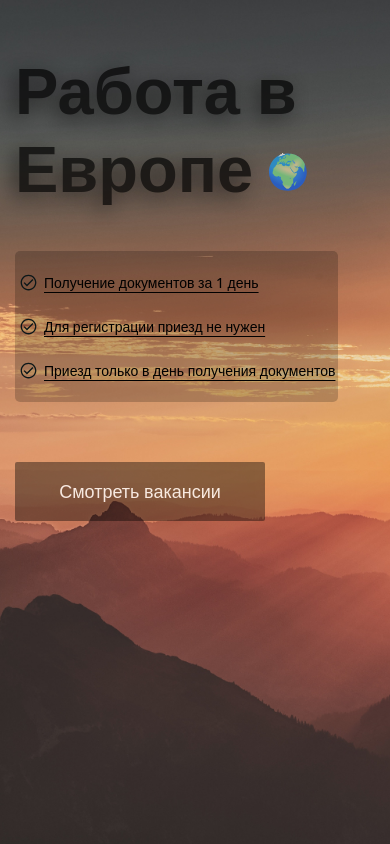
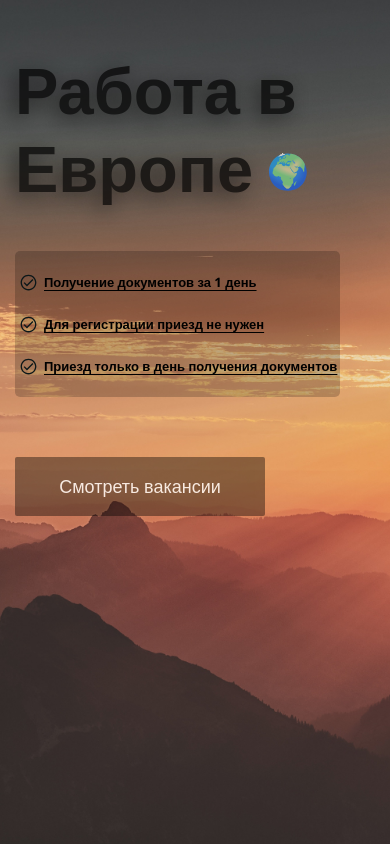
Before and after one commit to ArturHellpine/jobs-landind, a React (Create React App) app: page /home in a window 390 px wide. Shown: the top 844 px of the page. Built offline with nearby package versions, Linux system fonts and the light colour scheme.

Commit message:
fixed intro items

```diff
--- a/src/styles/App.css
+++ b/src/styles/App.css
@@ -707,6 +707,8 @@ body {
     }
     .intro_contact_item {
         padding: 10px 0;
+        font-size: 13px;
+        font-weight: 600;
     }
     .intro_select_icon {
         width: 26px;
@@ -795,7 +797,8 @@ body {
         padding: 10px 0;
     }
     .intro_contact_item {
-        padding: 10px 2px;
+        padding: 8px 2px;
+        font-size: 11px;
     }
     .intro_select_icon {
         width: 24px;
```
Also changed, not shown: src/pages/SuccessPage.jsx (+4 -4 lines).
